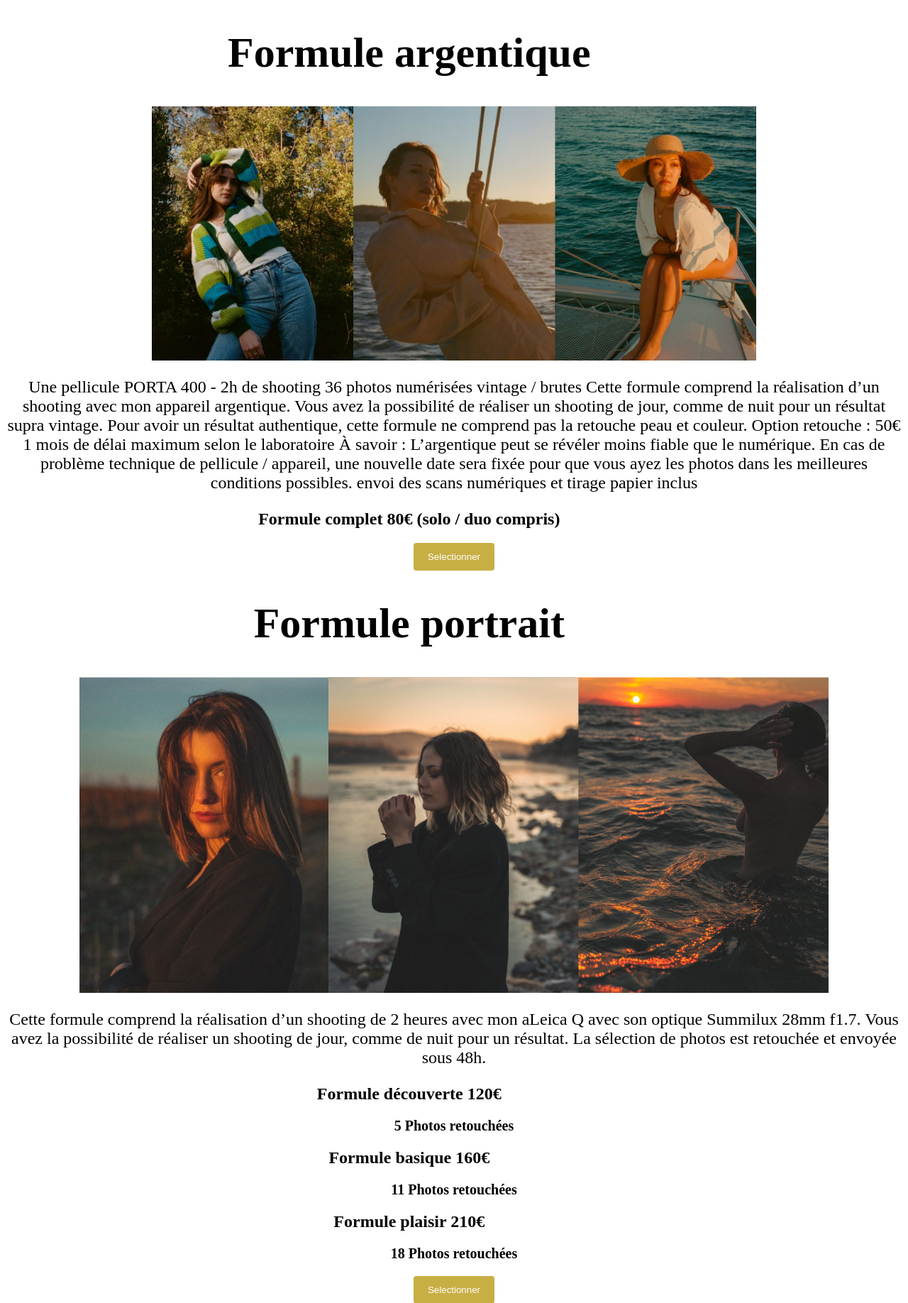
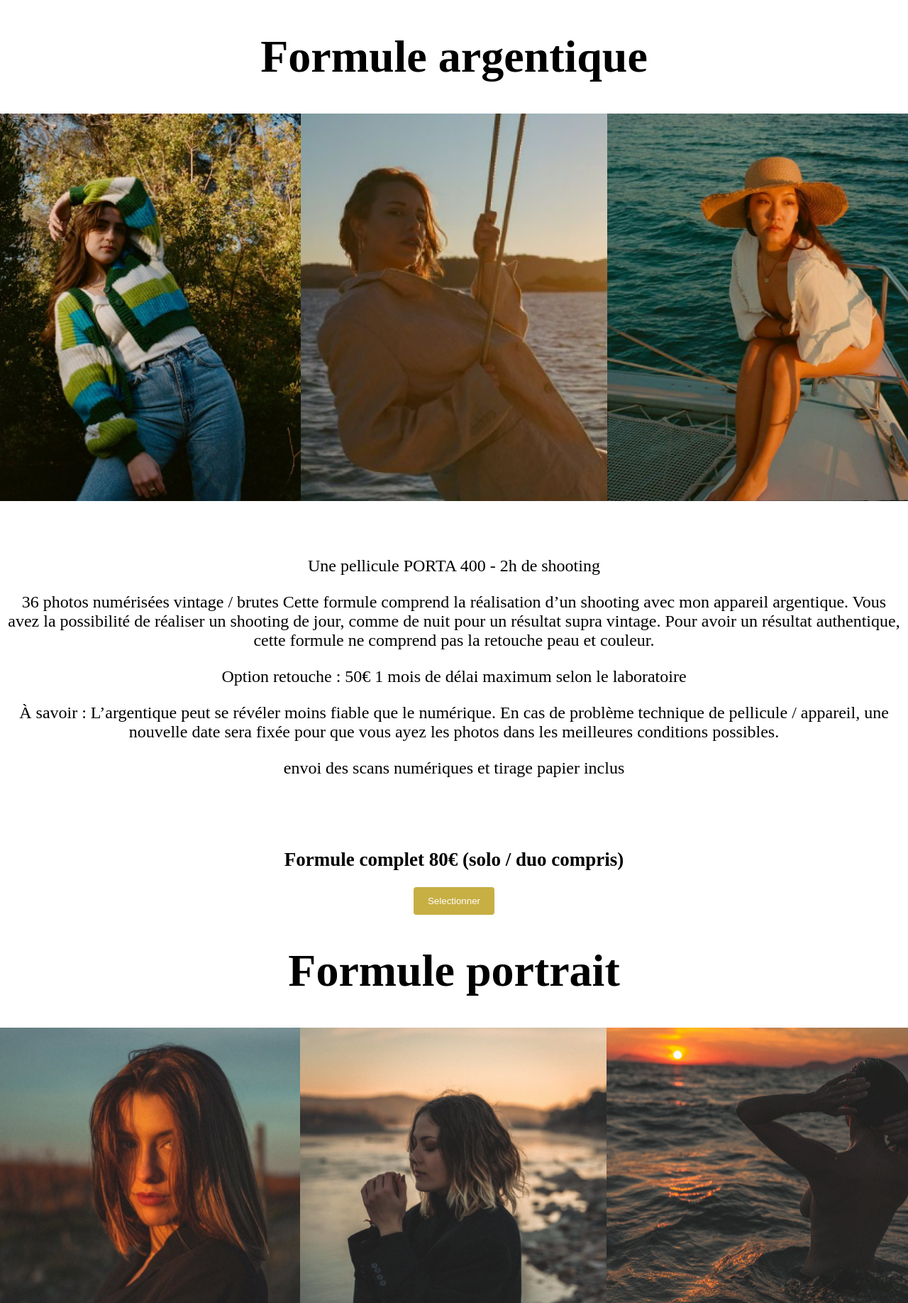
Before and after one commit to Meylo11111/Site-pro, a PHP site: page /prestation.html in a window 1280 px wide. Shown: the part 90-1926 px from the top of the page at 71% size. Run offline with PHP 8.4, Linux system fonts and the light colour scheme; some web fonts are replaced.

Commit message:
prestation

```diff
--- a/boutique.html
+++ b/boutique.html
@@ -18,7 +18,7 @@
           <li><a href="#about">About</a></li>
         </ul>
       </header>
-      <img class="pos" src="../Site-pro/images/boutique.png" alt="">
+    <!-- <img class="pos" src="../Site-pro/images/boutique.png" alt="">
       <h1 class="t1">Peau de printemps</h1>
       <p class="d1">30 x 40 55.00€</p>
 
@@ -52,7 +52,7 @@
         Tirages
         Lightroom
         Prestations</p>
-
+     -->
 
 </body>
 </html>
--- a/css/prestation.css
+++ b/css/prestation.css
@@ -31,17 +31,15 @@ ul {
   h1{
     color:rgb(0, 0, 0);
     text-align: center;
-    margin-right: 10%;
-    font-size: 60px;
+    font-size: 64px;
     font-family: 'Spartwell';
   }
   h2{
     color:rgb(0, 0, 0);
     text-align: center;
-    margin-right: 10%;
-    font-size: 24px;
+    font-size: 27px;
     font-style: bold;
-    font-family: 'Spartwell';
+
   }
 
   input[type=submit] {
@@ -54,9 +52,10 @@ ul {
     margin: auto;
   }
 
-  p{
+  .pa{
     font-size: 24px;
     text-align: center;
+
   }
 
   h3{
@@ -69,3 +68,13 @@ ul {
     margin: auto;
     display: flex;
   }
+
+  .pres{
+      display: flex;
+      justify-content: center;
+  }
+
+  .margin{
+    max-width: 1296px;
+    margin: auto;
+  }
--- a/prestation.html
+++ b/prestation.html
@@ -5,6 +5,7 @@
     <meta http-equiv="X-UA-Compatible" content="IE=edge">
     <meta name="viewport" content="width=device-width, initial-scale=1.0">
     <link rel="stylesheet" href="css/prestation.css">
+    <link href="http://fonts.cdnfonts.com/css/spartwell" rel="stylesheet">
     <title>Prestation</title>
 </head>
 
@@ -19,35 +20,58 @@
           <li><a href="#about">About</a></li>
         </ul>
       </header>
+<div class="margin">
+    <div>
+    <h1>Formule argentique</h1>
+    <div class="pres">
+    <img src="../Site-pro/images/prestation1.png" alt="">
+    <img src="../Site-pro/images/prestation2.png" alt="">
+    <img src="../Site-pro/images/prestation3.png" alt="">
+    </div>
+<div class="pa">
+    <p>
+        <br>
+        <br>
+        Une pellicule PORTA 400 - 2h de shooting
 
-    <h1>Formule argentique</h1>
-    <img class="center" src="../Site-pro/images/prestation.png" alt="">
+    </p>
+    <p>36 photos numérisées vintage / brutes
+        Cette formule comprend la réalisation d’un shooting avec mon appareil argentique. Vous avez la possibilité de réaliser un shooting de jour, comme de nuit pour un résultat supra vintage. Pour avoir un résultat authentique, cette formule ne comprend pas la retouche peau et couleur.</p>
+    <p> Option retouche : 50€
+        1 mois de délai maximum selon le laboratoire</p>
+<p>À savoir : L’argentique peut se révéler moins fiable que le numérique. En cas de problème technique de pellicule / appareil, une nouvelle date sera fixée pour que vous ayez les photos dans les meilleures conditions possibles.
+</p>
 
-    <p>Une pellicule PORTA 400 - 2h de shooting
+<p> envoi des scans numériques et tirage papier inclus</p>
+<br>
+<br>
 
-        36 photos numérisées vintage / brutes
-        Cette formule comprend la réalisation d’un shooting avec mon appareil argentique. Vous avez la possibilité de réaliser un shooting de jour, comme de nuit pour un résultat supra vintage. Pour avoir un résultat authentique, cette formule ne comprend pas la retouche peau et couleur.
-
-        Option retouche : 50€
-        1 mois de délai maximum selon le laboratoire
-
-        À savoir : L’argentique peut se révéler moins fiable que le numérique. En cas de problème technique de pellicule / appareil, une nouvelle date sera fixée pour que vous ayez les photos dans les meilleures conditions possibles.
-
-        envoi des scans numériques et tirage papier inclus
-    </p>
+</div>
     <h2>Formule complet 80€ (solo / duo compris)    </h2>
 
     <input class="center" type="submit" value="Selectionner">
 
+</div>
+
+<div>
       <h1>Formule portrait</h1>
-      <img class="center" src="../Site-pro/images/prestation2.png" alt="">
+      <div class="pres">
+      <img class="" src="../Site-pro/images/prestation4.png" alt="">
+      <img class="" src="../Site-pro/images/prestation5.png" alt="">
+      <img class="" src="../Site-pro/images/prestation6.png" alt="">
+      </div>
+      <p class="pa">
+          <br>
+          <br>
+          Cette formule comprend la réalisation d’un shooting de 2 heures avec mon aLeica Q avec son optique Summilux 28mm f1.7.
+           Vous avez la possibilité de réaliser un shooting de jour, comme de nuit pour un résultat.
+        <p class="pa">La sélection de photos est retouchée et envoyée sous 48h.</p>
 
-      <p>Cette formule comprend la réalisation d’un shooting de 2 heures avec mon aLeica Q avec son optique Summilux 28mm f1.7. Vous avez la possibilité de réaliser un shooting de jour, comme de nuit pour un résultat.
-
-        La sélection de photos est retouchée et envoyée sous 48h.
 
     </p>
-    <h2>Formule découverte 120€</h2>
+    <h2>Formule découverte 120€
+        <br>
+    </h2>
     <h3>5 Photos retouchées</h3>
     <h2>Formule basique 160€</h2>
     <h3>11 Photos retouchées</h3>
@@ -55,6 +79,7 @@
     <h3>18 Photos retouchées</h3>
 
     <input class="center" type="submit" value="Selectionner">
-
+</div>
+</div>
 </body>
 </html>
```
Also changed, not shown: images/prestation.png (deleted), images/prestation1.png (added), images/prestation2.png, images/prestation3.png (added), images/prestation4.png (added), images/prestation5.png (added), images/prestation6.png (added).
